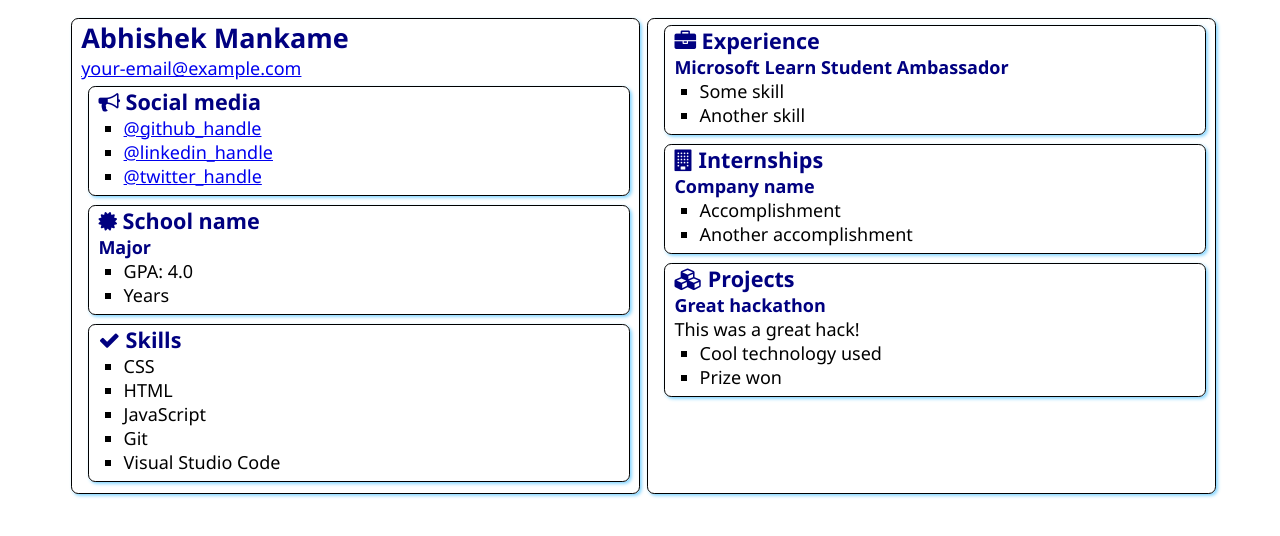
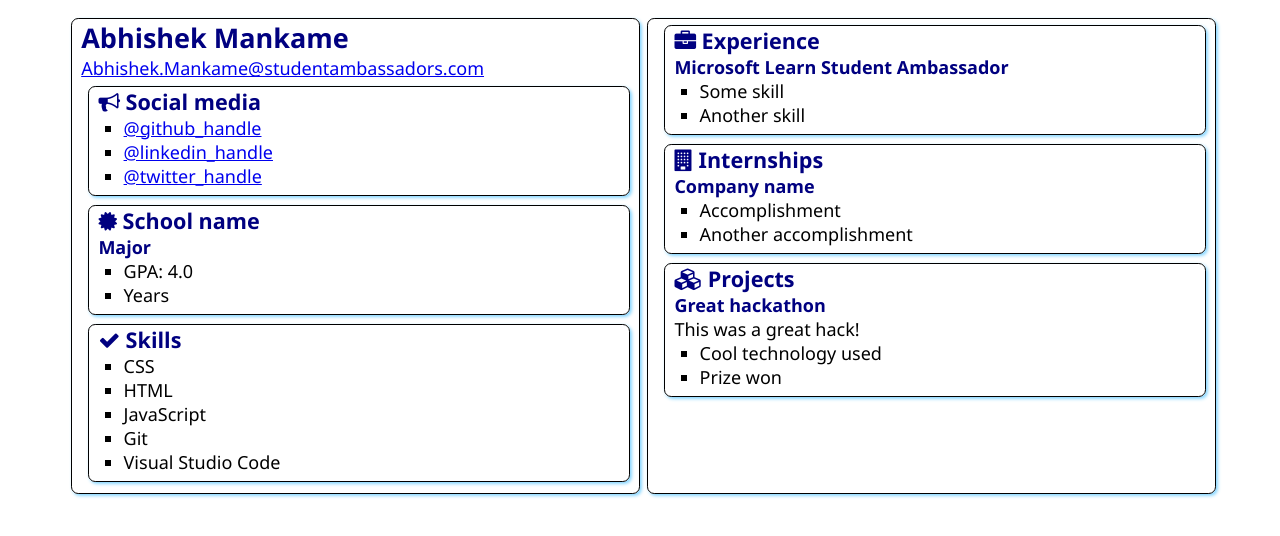
Before and after one commit to AbhishekMankame/SATechnicalOnboarding, a plain HTML site: page src/index.html in a window 1280 px wide. Drawn offline with Linux system fonts and the light colour scheme.

Commit message:
second commit

```diff
--- a/src/index.html
+++ b/src/index.html
@@ -13,7 +13,8 @@
     <main>
         <article class="box">
             <h1>Abhishek Mankame</h1>
-            <div><a href="mailto:your.email@example.com">your-email@example.com</a></div>
+            <div><a href="mailto:your.email@example.com">
+                Abhishek.Mankame@studentambassadors.com</a></div>
 
             <section class="box">
                 <h2>
```
